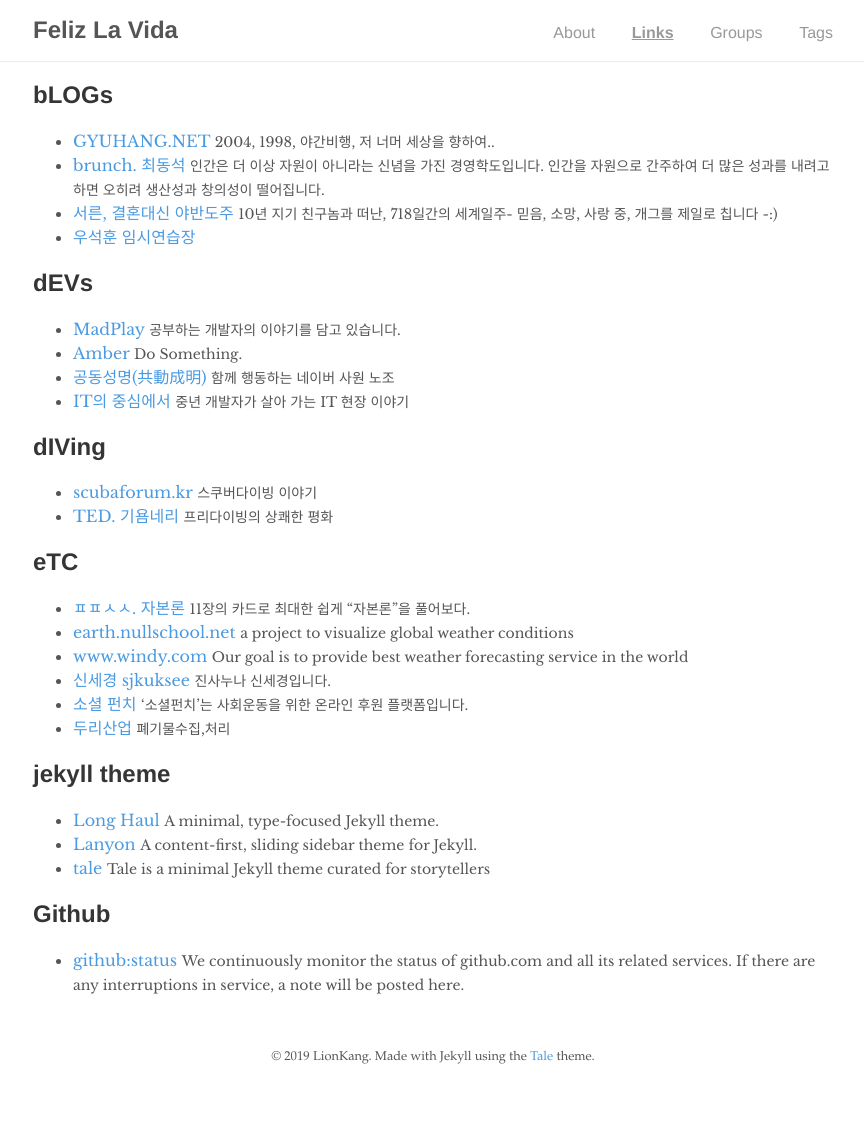
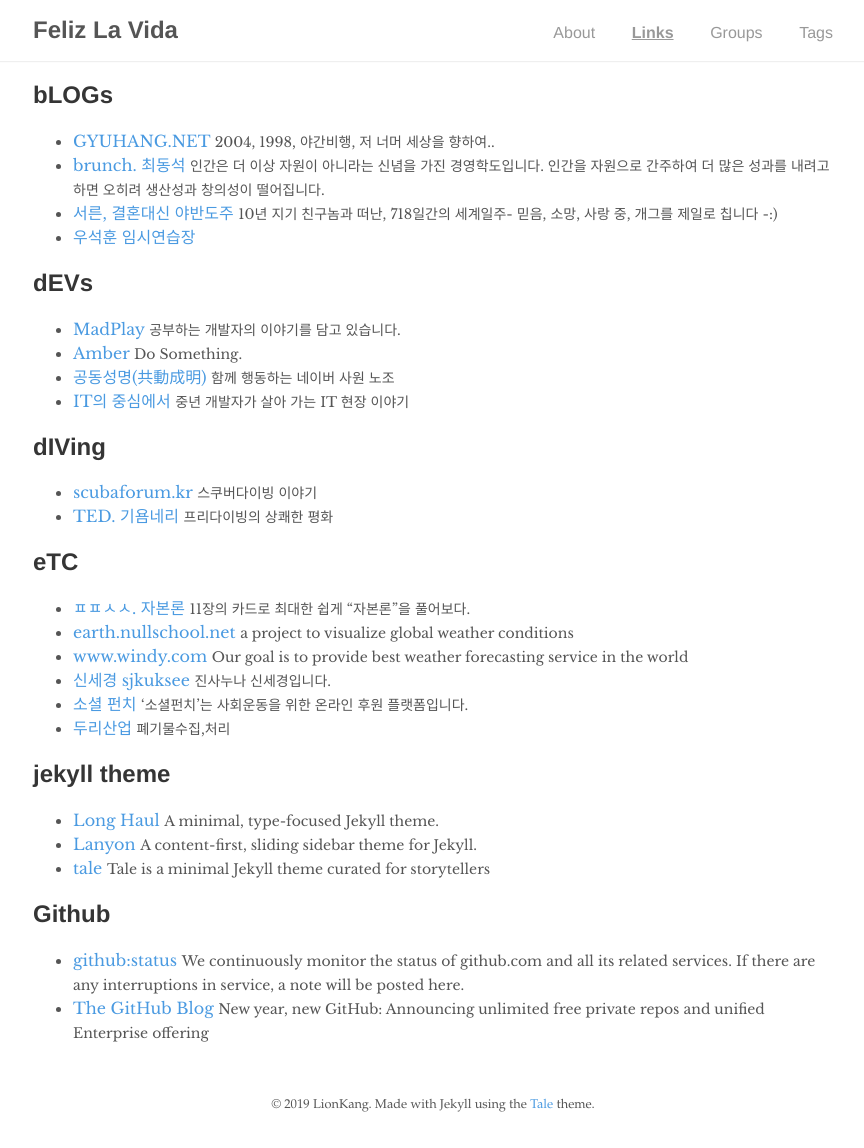
Before and after one commit to lionkang/lionkang.github.io, a Jekyll site: the page built from links.md, in a window 1280 px wide. Shown: the whole page, without its empty margins (207-1071 px from the left). Built offline with Jekyll 4.4.1, drawn with Linux system fonts in a browser that asks for light colours; nearby versions of some CDN libraries; comment, search, counter and statistics services are not loaded; before the commit the page ends 1100 px from its top, so only the background shows below that.

Commit message:
github blog link update

```diff
--- a/links.md
+++ b/links.md
@@ -43,4 +43,5 @@
 <h2>Github</h2>
 <ul>
 	<li><a href="https://status.github.com/messages" target="_blank">github:status</a> <span style="font-size:14px">We continuously monitor the status of github.com and all its related services. If there are any interruptions in service, a note will be posted here.</span></li>
+	<li><a href="https://blog.github.com/2019-01-07-new-year-new-github/" target="_blank">The GitHub Blog</a> <span style="font-size:14px">New year, new GitHub: Announcing unlimited free private repos and unified Enterprise offering </span></li>
 </ul>
```
